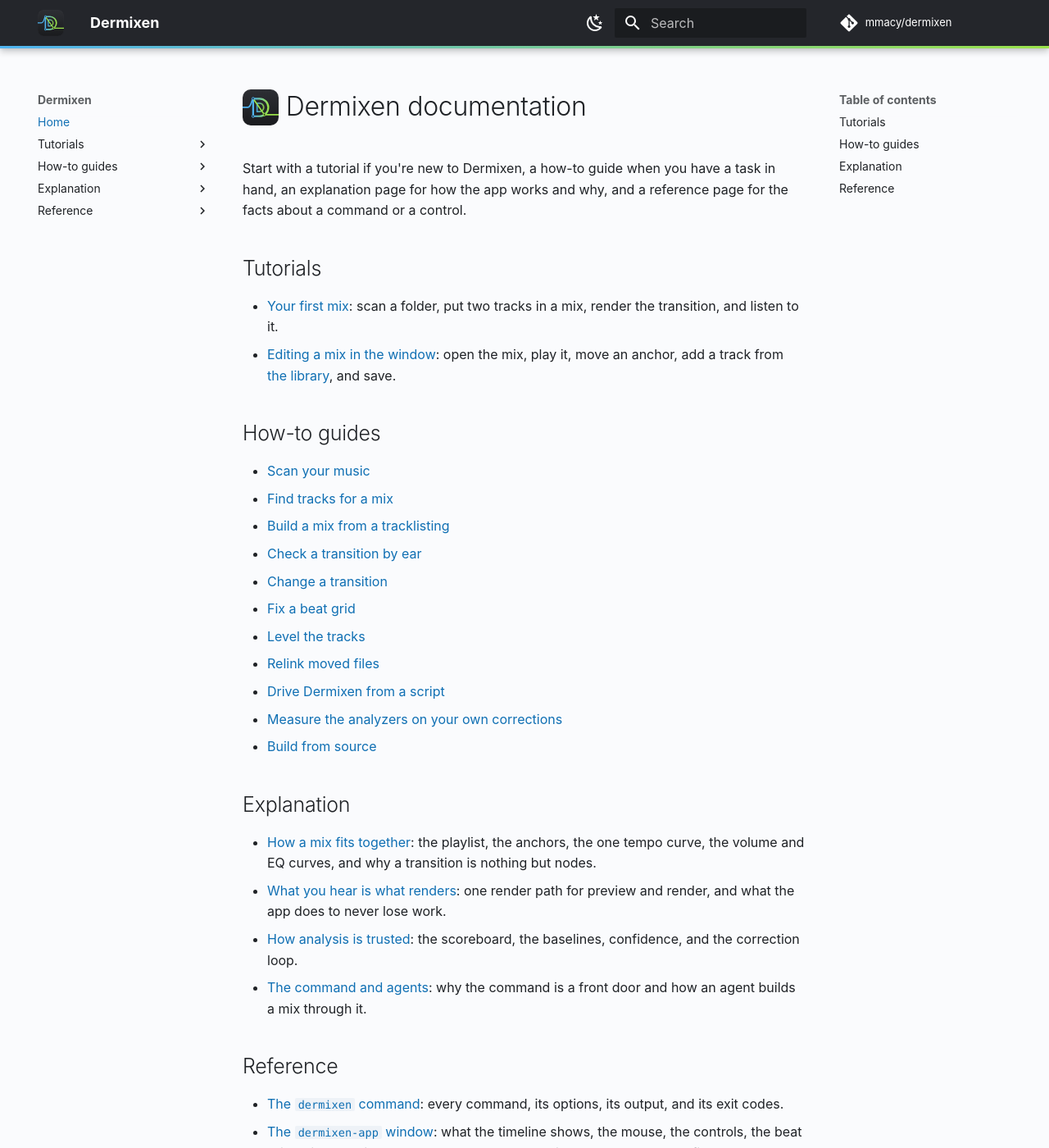
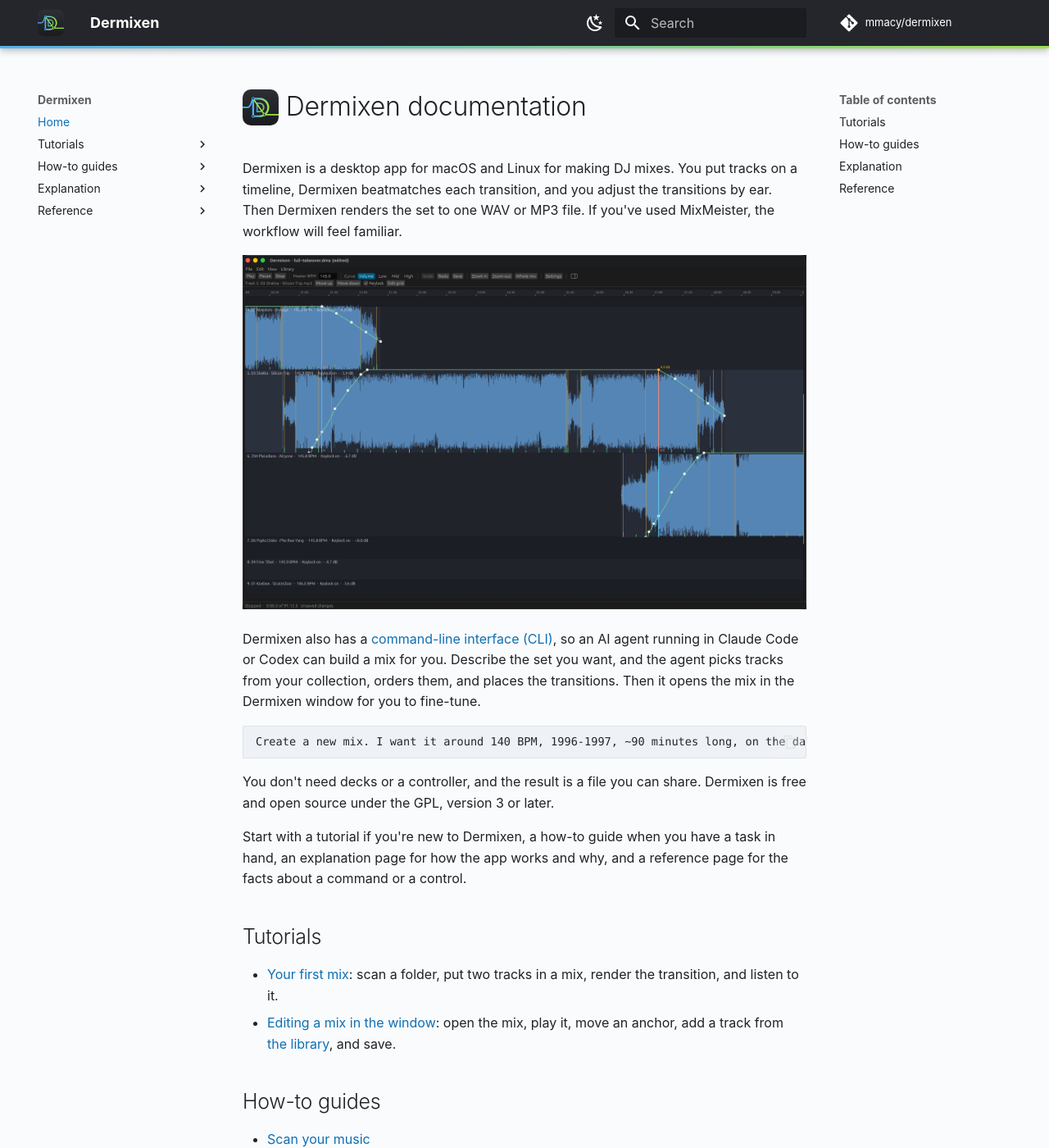
Before and after one commit to mmacy/dermixen, an MkDocs documentation site: the page built from docs/README.md, in a window 1280 px wide and 1400 px high. Shown: the whole window at 82% size. Built offline with MkDocs 1.6.1 and Material for MkDocs 9.7.7, drawn with Linux system fonts in a browser that asks for light colours; comment, search, counter and statistics services are not loaded.

Commit message:
Say what Dermixen is on the docs home page
The home page listed the docs without saying what the app does. It now
opens with what Dermixen is, a screenshot of the timeline, how an AI
agent can build a mix through the CLI, and the license.

Co-Authored-By: Claude Opus 5.5 <noreply@anthropic.com>

````diff
--- a/docs/README.md
+++ b/docs/README.md
@@ -1,4 +1,16 @@
 # <img src="images/dermixen-icon.svg" alt="Dermixen icon" width="44" align="top"> Dermixen documentation
+
+Dermixen is a desktop app for macOS and Linux for making DJ mixes. You put tracks on a timeline, Dermixen beatmatches each transition, and you adjust the transitions by ear. Then Dermixen renders the set to one WAV or MP3 file. If you've used MixMeister, the workflow will feel familiar.
+
+![The timeline at the fifth track of a 91-minute mix: three lanes of waveforms, the volume curve of each track, and the intro and outro anchors where one track hands over to the next.](images/window-timeline.png)
+
+Dermixen also has a [command-line interface (CLI)](cli.md), so an AI agent running in Claude Code or Codex can build a mix for you. Describe the set you want, and the agent picks tracks from your collection, orders them, and places the transitions. Then it opens the mix in the Dermixen window for you to fine-tune.
+
+```text
+Create a new mix. I want it around 140 BPM, 1996-1997, ~90 minutes long, on the darker side, something a DJ would play between midnight and 3AM, a peak psychedelia set at a Goa party. Open the mix in the app when you're done.
+```
+
+You don't need decks or a controller, and the result is a file you can share. Dermixen is free and open source under the GPL, version 3 or later.
 
 Start with a tutorial if you're new to Dermixen, a how-to guide when you have a task in hand, an explanation page for how the app works and why, and a reference page for the facts about a command or a control.
 
````
